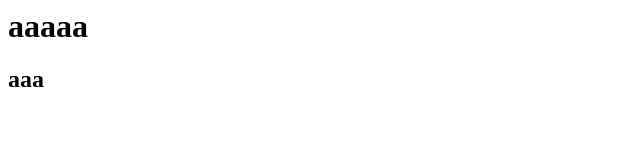
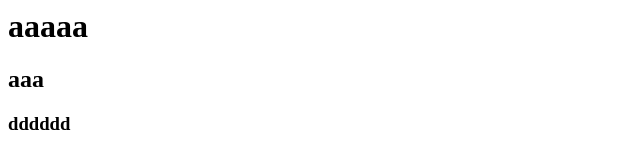
Before and after one commit to kazuyachi/mysite, a plain HTML site: page index.html in a window 1280 px wide. Shown: the full height of the page, 0-640 px from the left. Drawn offline with Linux system fonts and the light colour scheme.

Commit message:
dddついか

```diff
--- a/index.html
+++ b/index.html
@@ -1,3 +1,5 @@
 <h1>aaaaa</h1>
 
 <h2>aaa</h2>
+
+<h3>dddddd</h3>
```
